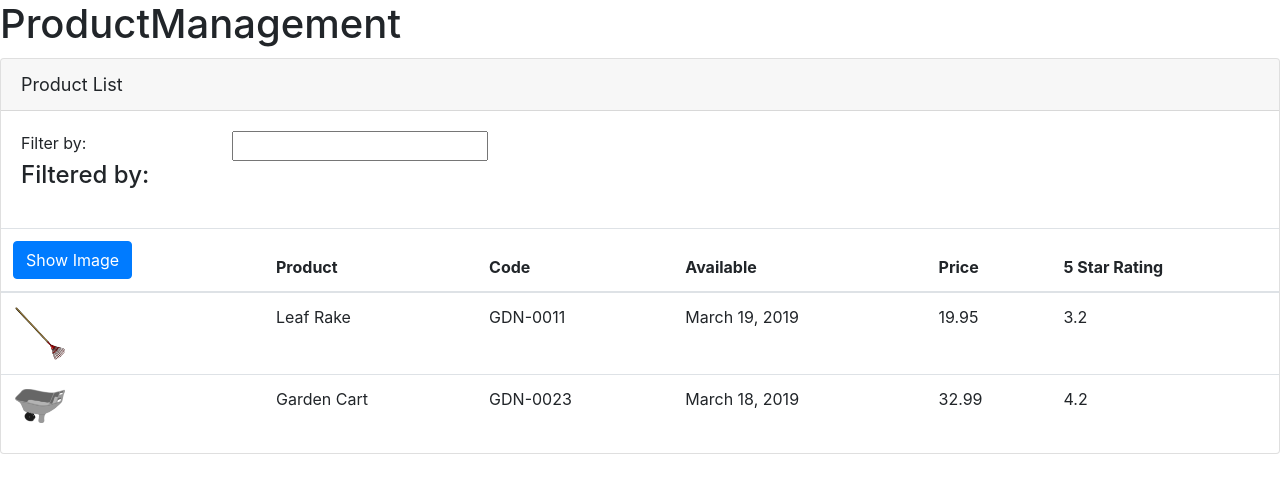
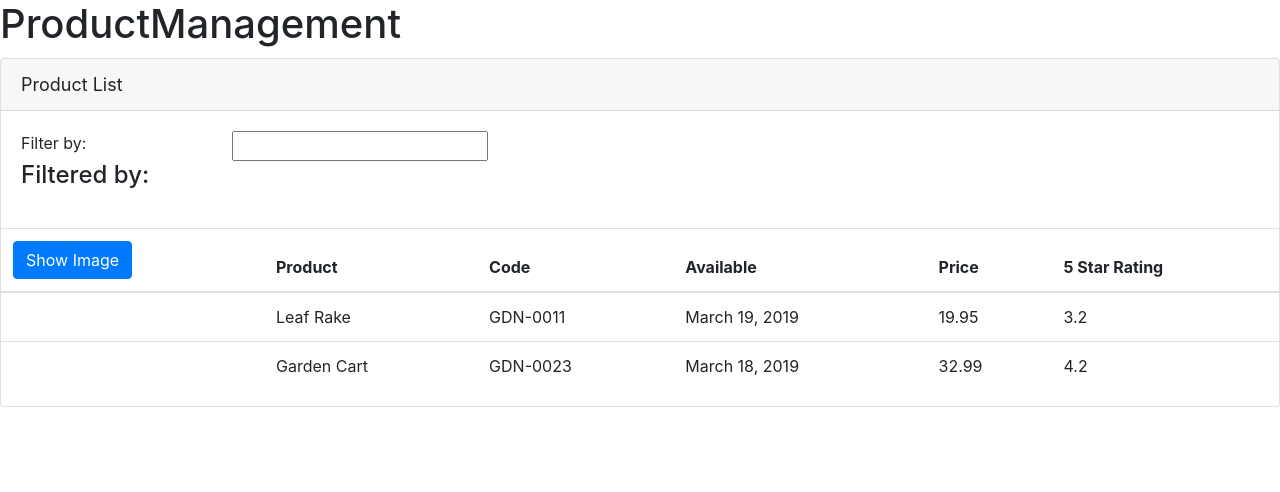
Before and after one commit to SudSwastik/ProductManagement, an Angular app: page / in a window 1280 px wide. Shown: the top 492 px of the page. Built offline with nearby package versions, Linux system fonts and the light colour scheme.

Commit message:
Added Image Show And Hide Fetaure

```diff
--- a/src/app/products/product-list.component.html
+++ b/src/app/products/product-list.component.html
@@ -21,8 +21,9 @@
             <thead>
                 <tr>
                     <th>
-                        <button class='btn btn-primary'>
-                        Show Image
+                        <button class='btn btn-primary'
+                                (click)='toggleImage()'>
+                                {{showImage ? 'Hide' : 'Show'}} Image
                         </button>
                     </th>
                     <th>Product</th>
@@ -34,7 +35,8 @@
             </thead>
             <tbody>
                 <tr *ngFor="let product of products">
-                    <td><img [src]='product.imageUrl'
+                    <td><img *ngIf="showImage"
+                             [src]='product.imageUrl'
                              [title]='product.productName'
                              [style.width.px]='imageWidth'
                              [style.margin.px]='imageMargin'>
--- a/src/app/products/prooduct-list.component.ts
+++ b/src/app/products/prooduct-list.component.ts
@@ -8,6 +8,10 @@
     pageTitle: string = "Product List";
     imageWidth = 50;
     imageMargin = 2;
+    showImage: boolean = false;
+    toggleImage(): void {
+      this.showImage = !this.showImage;
+    }
     products: any[] = [
         {
             "productId": 1,
```
